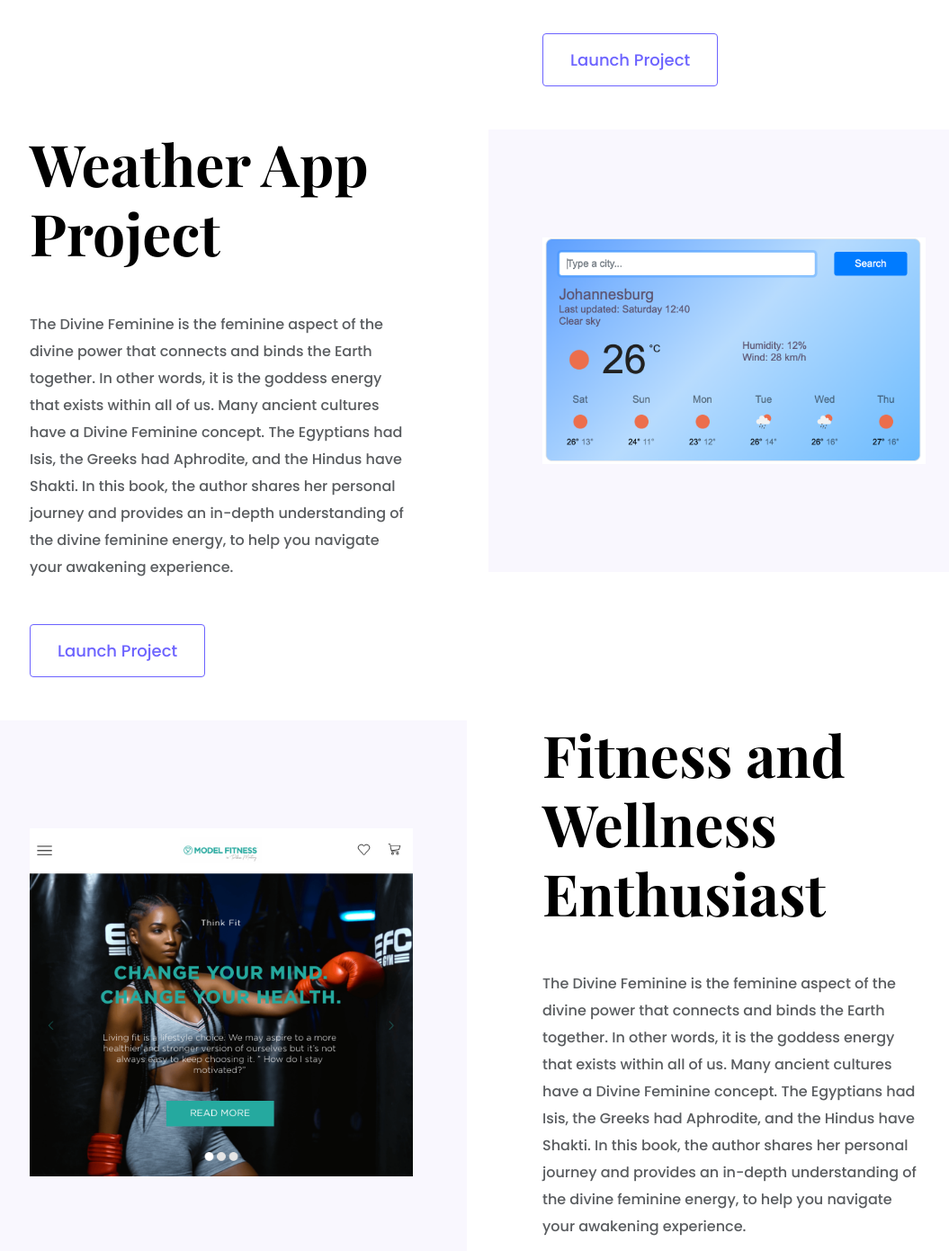
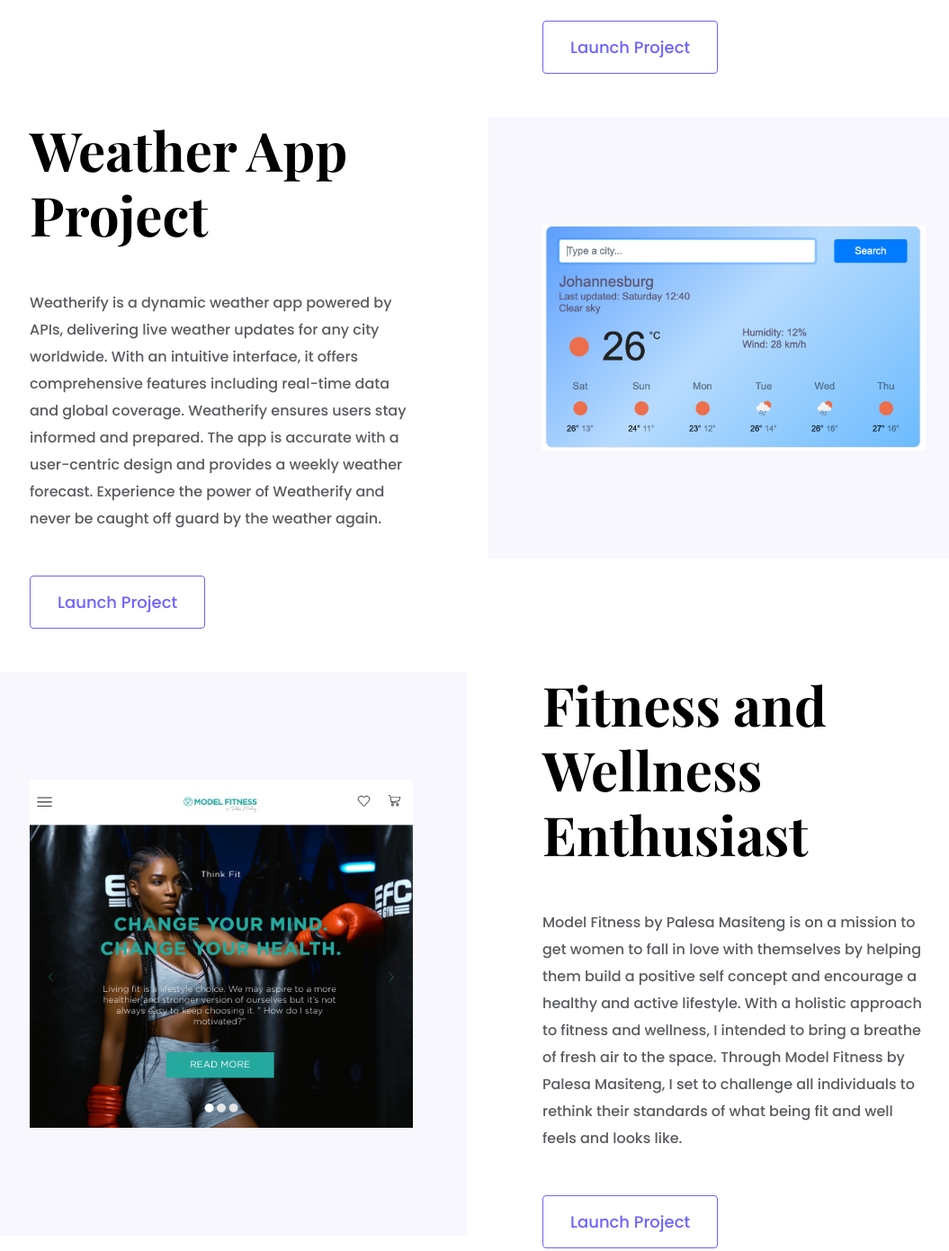
Before and after one commit to PalesaMas/portfolio-project, a plain HTML site: page index.html in a window 1280 px wide. Shown: the part 1360-2751 px from the top of the page at 90% size, without its empty margins (109-1164 px from the left). Drawn offline with nearby package versions, Linux system fonts and the light colour scheme.

Commit message:
Updated homepage content

```diff
--- a/index.html
+++ b/index.html
@@ -74,14 +74,13 @@
           <div class="project-description">
             <h2 class="mb-5">Weather App Project</h2>
             <p class="mb-5 text-muted">
-              The Divine Feminine is the feminine aspect of the divine power
-              that connects and binds the Earth together. In other words, it is
-              the goddess energy that exists within all of us. Many ancient
-              cultures have a Divine Feminine concept. The Egyptians had Isis,
-              the Greeks had Aphrodite, and the Hindus have Shakti. In this
-              book, the author shares her personal journey and provides an
-              in-depth understanding of the divine feminine energy, to help you
-              navigate your awakening experience.
+              Weatherify is a dynamic weather app powered by APIs, delivering
+              live weather updates for any city worldwide. With an intuitive
+              interface, it offers comprehensive features including real-time
+              data and global coverage. Weatherify ensures users stay informed
+              and prepared. The app is accurate with a user-centric design and
+              provides a weekly weather forecast. Experience the power of
+              Weatherify and never be caught off guard by the weather again.
             </p>
             <a href="" class="btn btn-branding-outline">Launch Project</a>
           </div>
@@ -102,14 +101,13 @@
           <div class="project-description">
             <h2 class="mb-5">Fitness and Wellness Enthusiast</h2>
             <p class="mb-5 text-muted">
-              The Divine Feminine is the feminine aspect of the divine power
-              that connects and binds the Earth together. In other words, it is
-              the goddess energy that exists within all of us. Many ancient
-              cultures have a Divine Feminine concept. The Egyptians had Isis,
-              the Greeks had Aphrodite, and the Hindus have Shakti. In this
-              book, the author shares her personal journey and provides an
-              in-depth understanding of the divine feminine energy, to help you
-              navigate your awakening experience.
+              Model Fitness by Palesa Masiteng is on a mission to get women to
+              fall in love with themselves by helping them build a positive self
+              concept and encourage a healthy and active lifestyle. With a
+              holistic approach to fitness and wellness, I intended to bring a
+              breathe of fresh air to the space. Through Model Fitness by Palesa
+              Masiteng, I set to challenge all individuals to rethink their
+              standards of what being fit and well feels and looks like.
             </p>
             <a href="" class="btn btn-branding-outline">Launch Project</a>
           </div>
--- a/styles/portfolio.css
+++ b/styles/portfolio.css
@@ -24,7 +24,7 @@ h1 {
 }
 
 h2 {
-  font-size: 64px;
+  font-size: 60px;
 }
 p {
   font-weight: normal;
```
